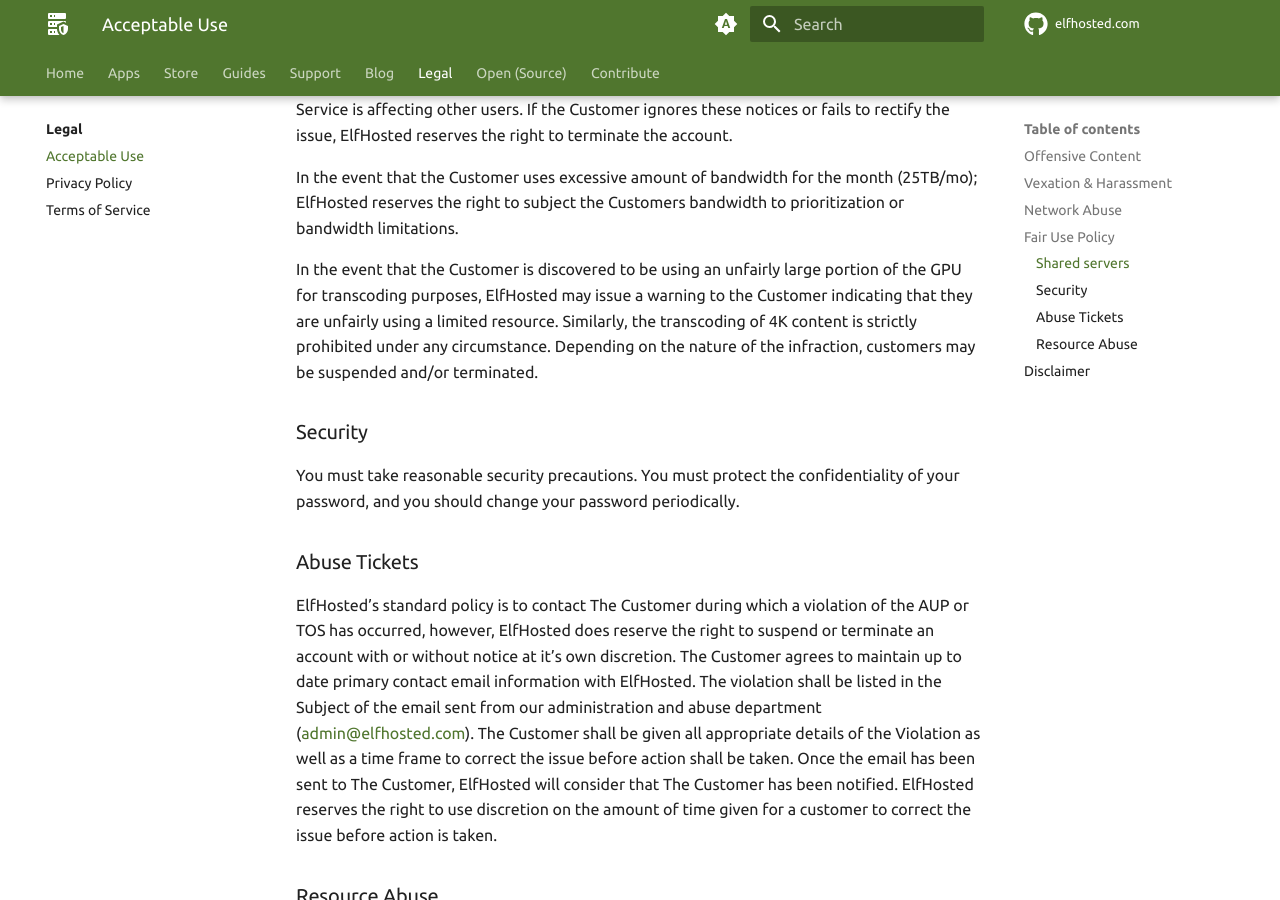
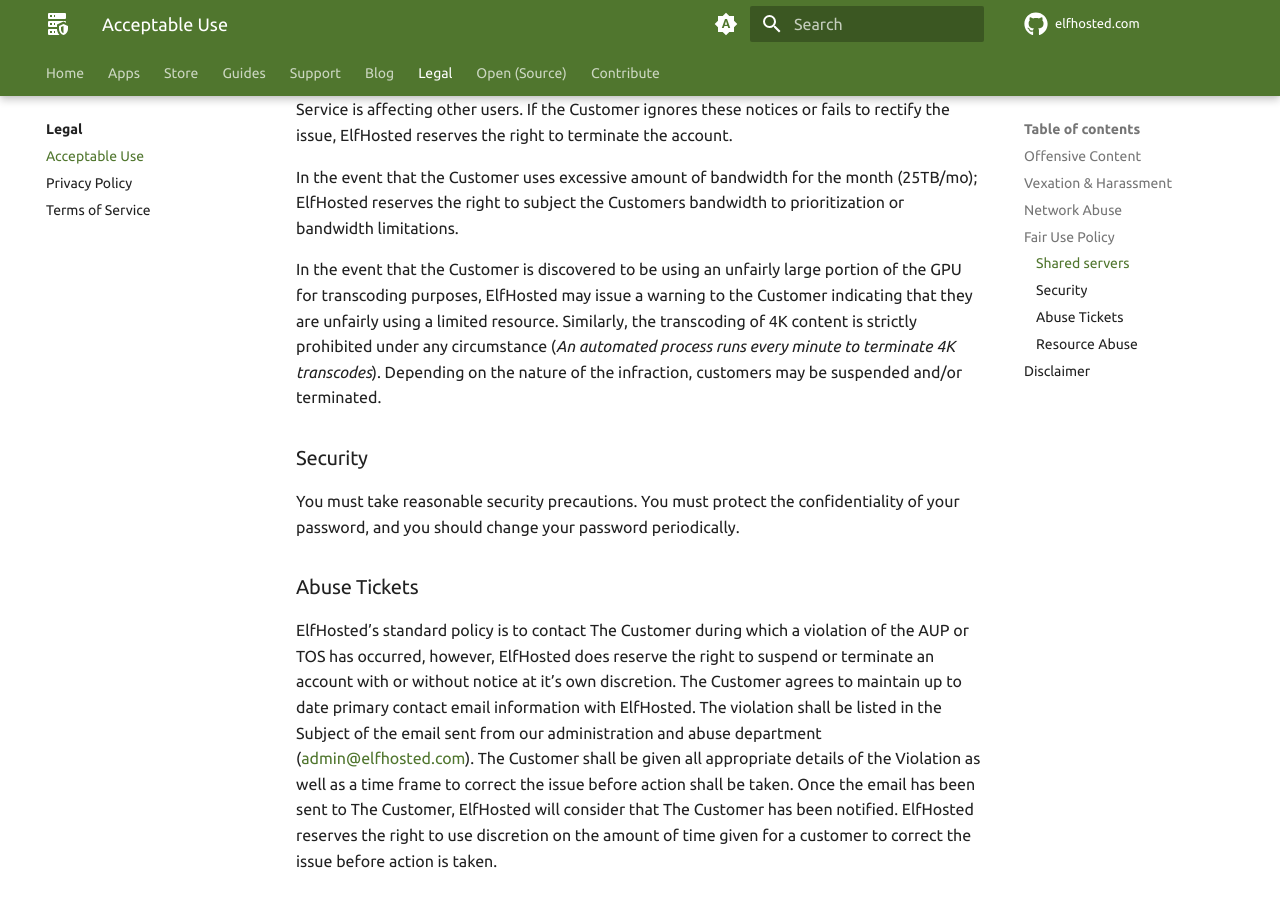
Before and after one commit to elfhosted/elfhosted.com, an MkDocs documentation site: the page built from docs/legal/acceptable-use.md, in a window 1280 px wide and 900 px high, scrolled down 2167 px. Built offline with MkDocs 1.6.1 and Material for MkDocs 9.7.7, drawn with Linux system fonts in a browser that asks for light colours; a script that is not in the unit is left out; plug-ins that fetch from the network failed and are left out; comment, search, counter and statistics services are not loaded.

Commit message:
Update AUP re 4K transcodes

```diff
--- a/docs/legal/acceptable-use.md
+++ b/docs/legal/acceptable-use.md
@@ -47,7 +47,7 @@ In the event that the Customer's app uses excessive RAM from any service (*suppo
 
 In the event that the Customer uses excessive amount of bandwidth for the month (25TB/mo); ElfHosted reserves the right to subject the Customers bandwidth to prioritization or bandwidth limitations.
 
-In the event that the Customer is discovered to be using an unfairly large portion of the GPU for transcoding purposes, ElfHosted may issue a warning to the Customer indicating that they are unfairly using a limited resource. Similarly, the transcoding of 4K content is strictly prohibited under any circumstance. Depending on the nature of the infraction, customers may be suspended and/or terminated.
+In the event that the Customer is discovered to be using an unfairly large portion of the GPU for transcoding purposes, ElfHosted may issue a warning to the Customer indicating that they are unfairly using a limited resource. Similarly, the transcoding of 4K content is strictly prohibited under any circumstance (*An automated process runs every minute to terminate 4K transcodes*). Depending on the nature of the infraction, customers may be suspended and/or terminated.
 
 ### Security
 
```
